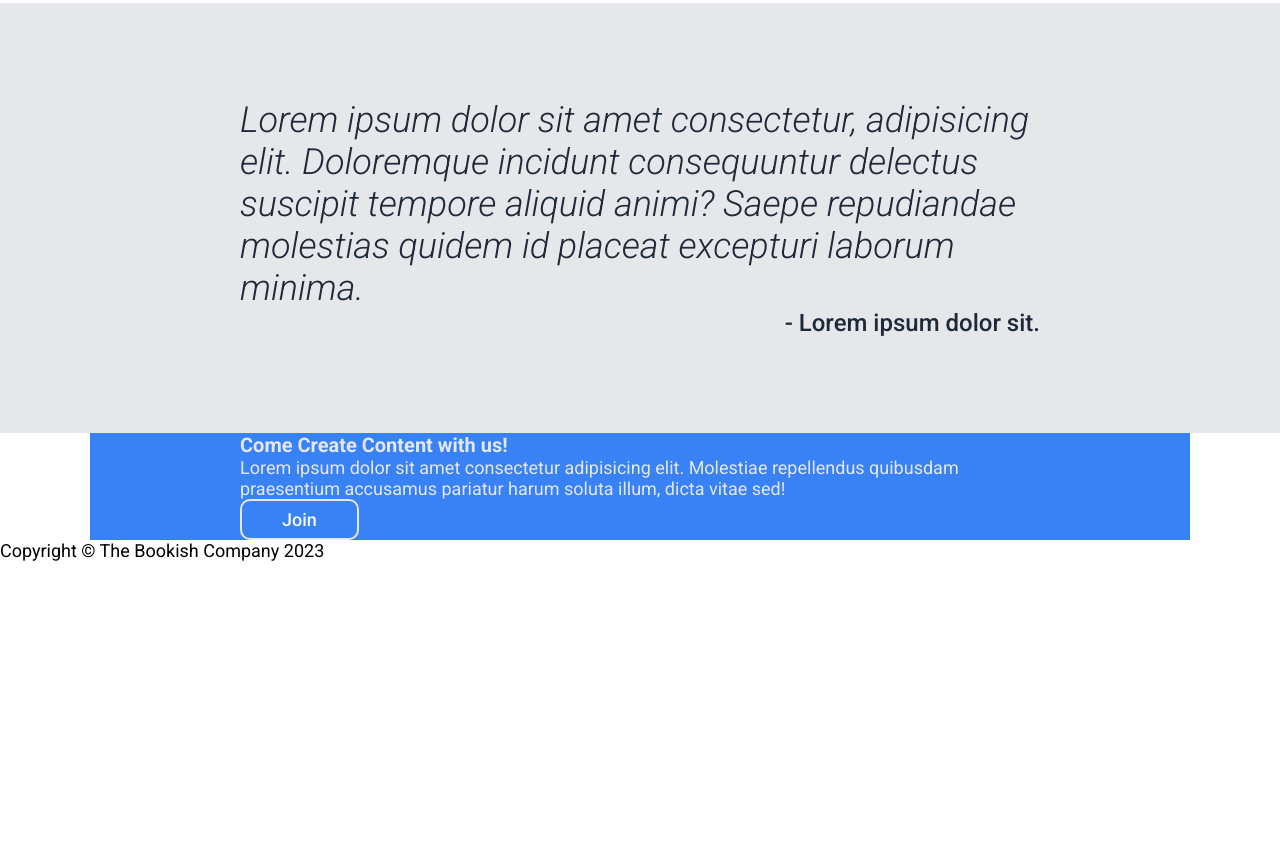
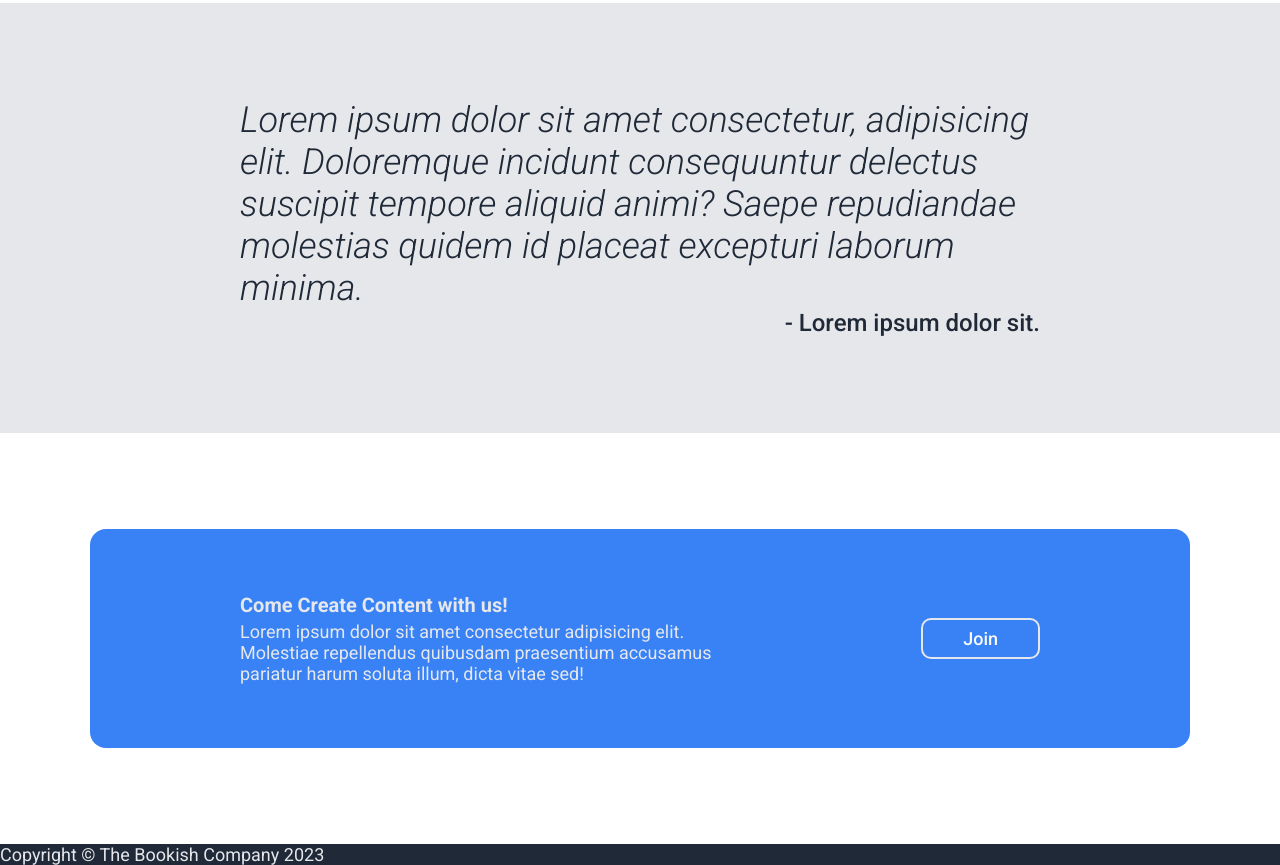
Before and after one commit to archetypish/odin-landing-page, a plain HTML site: page index.html in a window 1280 px wide. Shown: the part 1204-2069 px from the top of the page. Before the commit the page ends 1765 px from the top, so only its background shows below. Drawn offline with Linux system fonts and the light colour scheme.

Commit message:
Add spacing for cta section

```diff
--- a/index.html
+++ b/index.html
@@ -108,7 +108,7 @@
     <section class="cta-section">
       <div class="cta-container container">
         <div class="inner-container ctacontent-container">
-          <div>
+          <div class="cta-text">
             <p class="cta-title">Come Create Content with us!</p>
             <p class="cta-desc">
               Lorem ipsum dolor sit amet consectetur adipisicing elit. Molestiae
@@ -122,7 +122,7 @@
         </div>
       </div>
     </section>
-    <footer>
+    <footer class="footer">
       <p>Copyright &copy; The Bookish Company 2023</p>
     </footer>
   </body>
--- a/style.css
+++ b/style.css
@@ -222,3 +222,28 @@ h2 {
   align-self: flex-end;
 }
 /* CTA container */
+.ctacontent-container {
+  display: flex;
+  align-items: center;
+  justify-content: space-between;
+  gap: 200px;
+  padding: 64px 0;
+}
+
+.cta-text {
+  display: flex;
+  flex-direction: column;
+  justify-content: flex-start;
+  align-items: flex-start;
+  gap: 4px;
+}
+
+.cta-container {
+  border-radius: 16px;
+}
+
+.cta-section {
+  padding: 96px 0;
+}
+
+/*  */
```
